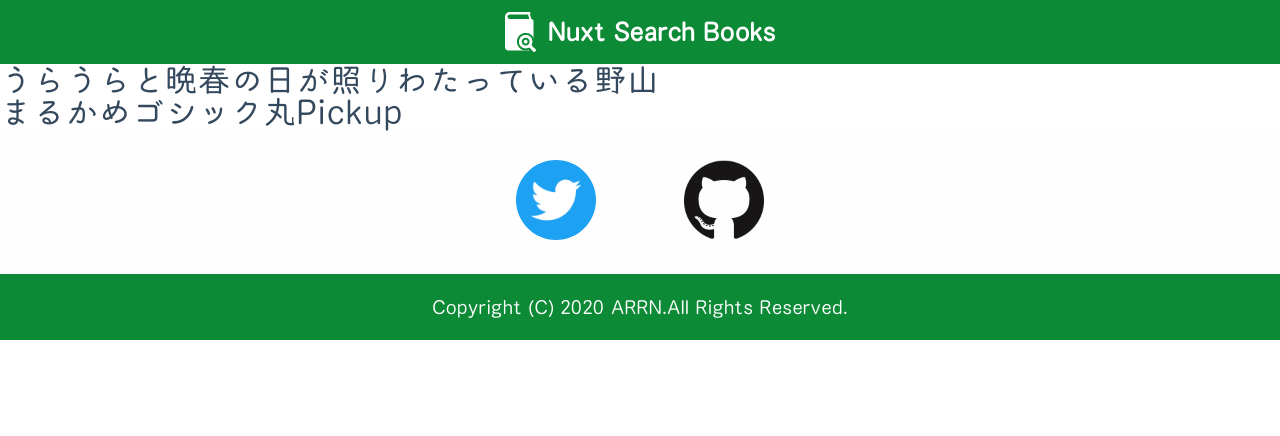
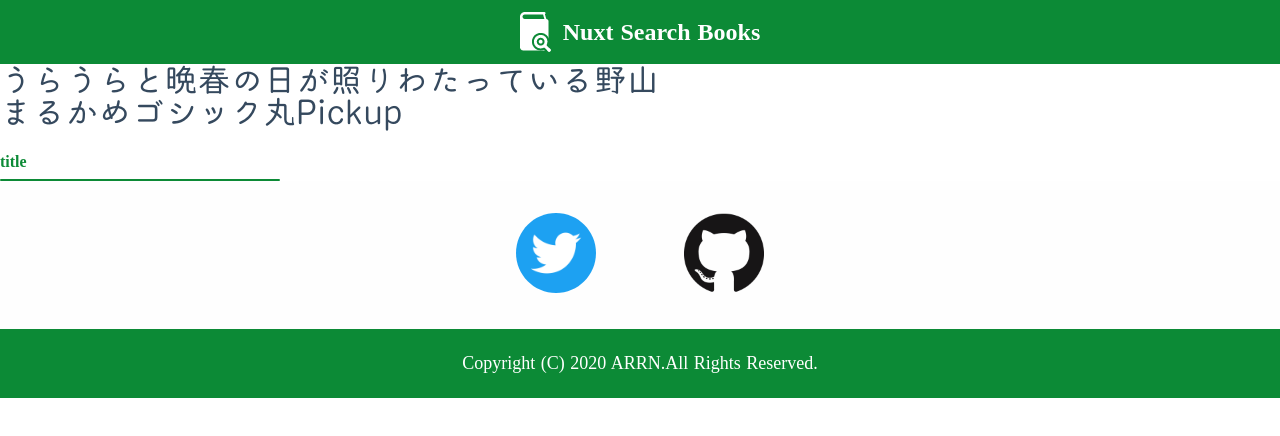
Before and after one commit to arrnarrnarrn/waiting_period_project, a Nuxt app: page / in a window 1280 px wide. Shown: the top 436 px of the page. Built offline with nearby package versions, Linux system fonts and the light colour scheme.

Commit message:
TheInputQueryコンポーネント追加,日本語入力時のローマ字が表示されてない問題の修正

```diff
--- /dev/null
+++ b/components/pc/atoms/TheInputQuery.vue
@@ -0,0 +1,95 @@
+<template>
+  <div class="input_wrap">
+    <input
+      v-model="input_text"
+      class="input_area"
+      type="text"
+      name="input"
+      autocomplete="off"
+    />
+    <label
+      class="input_attribute"
+      for="input"
+      :class="{ input_attribute_active: isInputText }"
+    >
+      {{ attribute }}
+    </label>
+  </div>
+</template>
+
+<script>
+export default {
+  props: {
+    query: {
+      type: String,
+      default: '',
+    },
+    attribute: {
+      type: String,
+      default: '',
+    },
+  },
+  computed: {
+    input_text: {
+      get: function () {
+        return this.query
+      },
+      set: function (query) {
+        this.$emit('changeQuery', query)
+      },
+    },
+    isInputText() {
+      if (this.query.length === 0) return false
+      else return true
+    },
+  },
+}
+</script>
+
+<style lang="scss" scoped>
+.input {
+  &_wrap {
+    width: 280px;
+    margin-top: 24px;
+    position: relative;
+    &::after {
+      content: '';
+      position: absolute;
+      width: 100%;
+      height: 2px;
+      bottom: 0px;
+      border-radius: 2px;
+      background: $main-color;
+    }
+  }
+  &_attribute {
+    display: block;
+    color: $main-color;
+    font-size: 1.6rem;
+    font-weight: bold;
+    position: absolute;
+    top: 2px;
+    line-height: 1;
+    transition: all 0.2s;
+    &_active {
+      top: -16px;
+    }
+  }
+  &_area {
+    font-family: 'marukame', 'honokamaru', Roboto, '游ゴシック体', YuGothic,
+      '游ゴシック Medium', 'Yu Gothic Medium', '游ゴシック',
+      'Yu Gothic' -apple-system, BlinkMacSystemFont, 'Segoe UI',
+      'Helvetica Neue', Arial, sans-serif;
+    color: $main-color;
+    display: block;
+    border: 0;
+    width: 100%;
+    outline: none;
+    font-size: 1.8rem;
+    padding: 4px 2px;
+    &:focus + .input_attribute {
+      top: -16px;
+    }
+  }
+}
+</style>
--- a/layouts/default.vue
+++ b/layouts/default.vue
@@ -6,9 +6,10 @@
 
 <style>
 html {
-  font-family: 'marukame', 'honokamaru', Roboto, 'Quicksand', 'Source Sans Pro',
-    -apple-system, BlinkMacSystemFont, 'Segoe UI', 'Helvetica Neue', Arial,
-    sans-serif;
+  font-family: 'marukame', 'honokamaru', Roboto, '游ゴシック体', YuGothic,
+    '游ゴシック Medium', 'Yu Gothic Medium', '游ゴシック',
+    'Yu Gothic' -apple-system, BlinkMacSystemFont, 'Segoe UI', 'Helvetica Neue',
+    Arial, sans-serif;
   font-size: 62.5%;
   word-spacing: 1px;
   -ms-text-size-adjust: 100%;
--- a/pages/index.vue
+++ b/pages/index.vue
@@ -15,6 +15,12 @@
     <p class="text">
       まるかめゴシック丸Pickup
     </p>
+    <!-- {{ title_query }} -->
+    <the-input-query
+      attribute="title"
+      :query="title_query"
+      @changeQuery="changeInputText"
+    />
     <the-sns />
     <the-footer />
   </div>
@@ -22,10 +28,12 @@
 
 <script>
 import TheHeader from '@/components/pc/organism/TheHeader.vue'
+import TheInputQuery from '@/components/pc/atoms/TheInputQuery.vue'
 import TheSns from '@/components/pc/molecules/TheSns.vue'
 import TheFooter from '@/components/pc/organism/TheFooter.vue'
 export default {
-  components: { TheHeader, TheSns, TheFooter },
+  //components: { TheHeader, TheSns, TheFooter },
+  components: { TheHeader, TheInputQuery, TheSns, TheFooter },
   // async asyncData({ $axios }) {
   //   const url =
   //     'https://www.googleapis.com/books/v1/volumes?q=%E3%81%8A%E3%81%8A%E3%81%8D%E3%81%8F%E6%8C%AF%E3%82%8A%E3%81%8B%E3%81%B6%E3%81%A3%E3%81%A6'
@@ -34,6 +42,16 @@ export default {
   //     posts: response,
   //   }
   // },
+  data() {
+    return {
+      title_query: '',
+    }
+  },
+  methods: {
+    changeInputText(query) {
+      this.title_query = query
+    },
+  },
 }
 </script>
 
```
